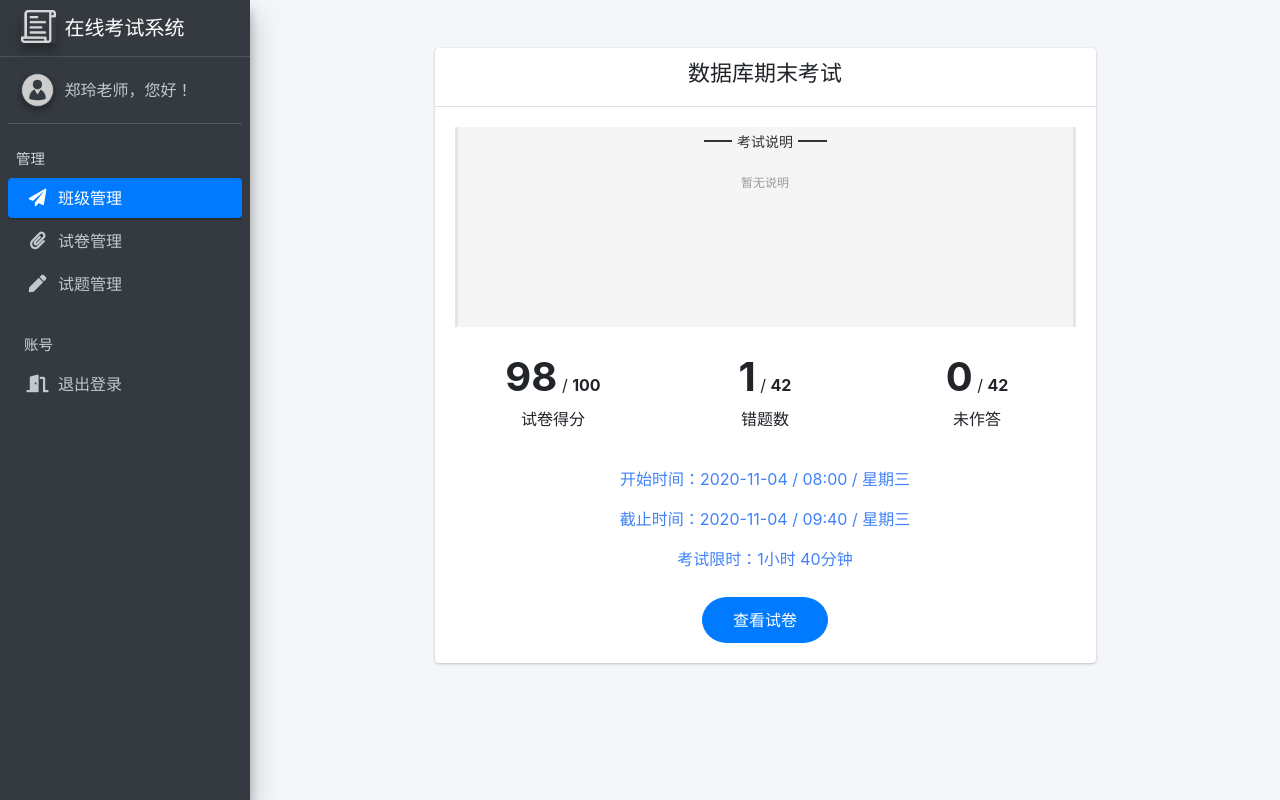
After one commit to Mahay316/exam-ol, a Flask app: template templates/exam_detail.html in a window 1280 px wide. The commit adds this page. Run offline with Flask 2, Linux system fonts and the light colour scheme; the template is opened without the code that fills it, so the values that code supplies are empty; some libraries are stand-ins or nearby versions.

Commit message:
实现考试详情（成绩）页面

```diff
--- /dev/null
+++ b/templates/exam_detail.html
@@ -0,0 +1,222 @@
+<!DOCTYPE html>
+<html lang="en">
+<head>
+    <meta charset="UTF-8">
+    <title>考试成绩</title>
+    <link rel="shortcut icon" type="image/icon" href="/static/img/logo_black.png">
+
+    <link rel="stylesheet" href="/static/adminlte/css/adminlte.min.css">
+    <link rel="stylesheet" href="/static/fontawesome/css/all.min.css">
+
+    <style>
+        .exam-title {
+            text-align: center;
+            font-size: 22px;
+        }
+
+        .exam-desc {
+            background-color: #f5f5f5;
+            border-width: 0 3px;
+            border-style: solid;
+            border-color: #e5e5e5;
+            min-height: 200px;
+            margin-bottom: 20px;
+        }
+
+        .exam-desc .desc-title-line {
+            height: 15px;
+            margin: 0 40% 30px;
+            text-align: center;
+            border-bottom: 2px solid #333333;
+        }
+
+        .exam-desc .desc-title {
+            padding: 0 5px;
+            background-color: #f5f5f5;
+            color: #333333;
+            font-size: 14px;
+            line-height: 30px;
+        }
+
+        .exam-desc .desc-content {
+            line-height: 22px;
+            text-align: center;
+            color: #9b9b9b;
+            font-size: 12px;
+        }
+
+        .exam-score {
+            margin-bottom: 20px;
+        }
+
+        .score-item {
+            text-align: center;
+        }
+
+        .score-item .numerator {
+            font-size: 40px;
+            font-weight: bold;
+        }
+
+        .score-item .denominator {
+            font-size: 16px;
+            font-weight: bold;
+        }
+
+        .exam-info {
+            font-size: 16px;
+            color: #4182fa;
+            letter-spacing: 0;
+            text-align: center;
+            line-height: 24px;
+            margin-bottom: 16px;
+        }
+
+        .btn {
+            margin-top: 10px;
+            padding: 10px 30px;
+            border-radius: 20% / 50%;
+        }
+    </style>
+</head>
+<body class="sidebar-mini layout-fixed">
+<!-- Main Sidebar Container -->
+<aside class="main-sidebar sidebar-dark-primary elevation-4">
+    <!-- Brand Logo -->
+    <a href="#" class="brand-link">
+        <img src="/static/img/logo_white.png" alt="Logo" class="brand-image img-md elevation-3"
+             style="opacity: .8">
+        <span class="brand-text font-weight-light">在线考试系统</span>
+    </a>
+
+    <!-- Sidebar -->
+    <div class="sidebar">
+        <!-- Sidebar user panel (optional) -->
+        <div class="user-panel mt-3 pb-3 mb-3 d-flex">
+            <div class="image">
+                <img src="/static/img/avatar.png" class="img-circle elevation-2" alt="User Image">
+            </div>
+            <div class="info">
+                <a href="#" class="d-block">郑玲老师，您好！</a>
+            </div>
+        </div>
+
+        <!-- Sidebar Menu -->
+        <nav class="mt-2">
+            <ul class="nav nav-pills nav-sidebar flex-column" data-widget="treeview" role="menu"
+                data-accordion="false">
+                <li class="nav-header">管理</li>
+                <li class="nav-item">
+                    <a href="#" class="nav-link active">
+                        <i class="nav-icon fas fa-paper-plane"></i>
+                        <p>
+                            班级管理
+                        </p>
+                    </a>
+                </li>
+                <li class="nav-item">
+                    <a href="#" class="nav-link">
+                        <i class="nav-icon fas fa-paperclip"></i>
+                        <p>
+                            试卷管理
+                        </p>
+                    </a>
+                </li>
+                <li class="nav-item">
+                    <a href="#" class="nav-link">
+                        <i class="nav-icon fas fa-pen"></i>
+                        <p>
+                            试题管理
+                        </p>
+                    </a>
+                </li>
+                <li class="nav-header">账号</li>
+                <li class="nav-item">
+                    <a href="#" class="nav-link">
+                        <i class="nav-icon fas fa-door-open"></i>
+                        <p>
+                            退出登录
+                        </p>
+                    </a>
+                </li>
+            </ul>
+        </nav>
+        <!-- /.sidebar-menu -->
+
+        </nav>
+        <!-- /.sidebar-menu -->
+    </div>
+    <!-- /.sidebar -->
+</aside>
+
+<div class="content-wrapper">
+    <section class="content">
+        <div class="container-fluid">
+            <div class="row">
+                <div class="col-8 offset-2">
+                    <div class="card mt-5">
+                        <div class="card-header">
+                            <h3 class="exam-title">数据库期末考试</h3>
+                        </div>
+                        <div class="card-body">
+                            <div class="exam-desc">
+                                <div class="desc-title-line">
+                                    <span class="desc-title">考试说明</span>
+                                </div>
+                                <p class="desc-content">暂无说明</p>
+                            </div>
+                            <div class="row exam-score">
+                                <div class="col-4 score-item">
+                                    <div>
+                                        <span class="numerator">98</span>
+                                        /
+                                        <span class="denominator">100</span>
+                                    </div>
+                                    <p>试卷得分</p>
+                                </div>
+                                <div class="col-4 score-item">
+                                    <div>
+                                        <span class="numerator">1</span>
+                                        /
+                                        <span class="denominator">42</span>
+                                    </div>
+                                    <p>错题数</p>
+                                </div>
+                                <div class="col-4 score-item">
+                                    <div>
+                                        <span class="numerator">0</span>
+                                        /
+                                        <span class="denominator">42</span>
+                                    </div>
+                                    <p>未作答</p>
+                                </div>
+                            </div>
+                            <div style="text-align: center;">
+                                <p class="exam-info">开始时间：2020-11-04 / 08:00 / 星期三</p>
+                                <p class="exam-info">截止时间：2020-11-04 / 09:40 / 星期三</p>
+                                <p class="exam-info">考试限时：1小时 40分钟</p>
+                                <button class="btn btn-primary">查看试卷</button>
+                            </div>
+                        </div>
+                    </div>
+                </div>
+            </div>
+        </div>
+    </section>
+</div>
+
+<!--<footer class="main-footer">-->
+<!--    <div class="float-right d-none d-sm-block">-->
+<!--        <b>Version</b> 1.0.0-->
+<!--    </div>-->
+<!--    <strong>Copyright © 2014-2020 <a href="#">Exam_Online</a>.</strong> All rights reserved.-->
+<!--</footer>-->
+
+<!-- jQuery -->
+<script src="/static/js/jquery-3.5.1.min.js"></script>
+<!-- Bootstrap 4.5 -->
+<script src="/static/bootstrap/js/bootstrap.bundle.min.js"></script>
+<!-- AdminLTE App -->
+<script src="/static/adminlte/js/adminlte.min.js"></script>
+</body>
+</html>
--- a/templates/test_question.html
+++ b/templates/test_question.html
@@ -79,7 +79,6 @@
                     <i class="fas fa-expand-arrows-alt"></i>
                 </a>
             </li>
-            <button class="btn btn-outline-dark" type=button>退出</button>
         </ul>
     </nav>
 
```
